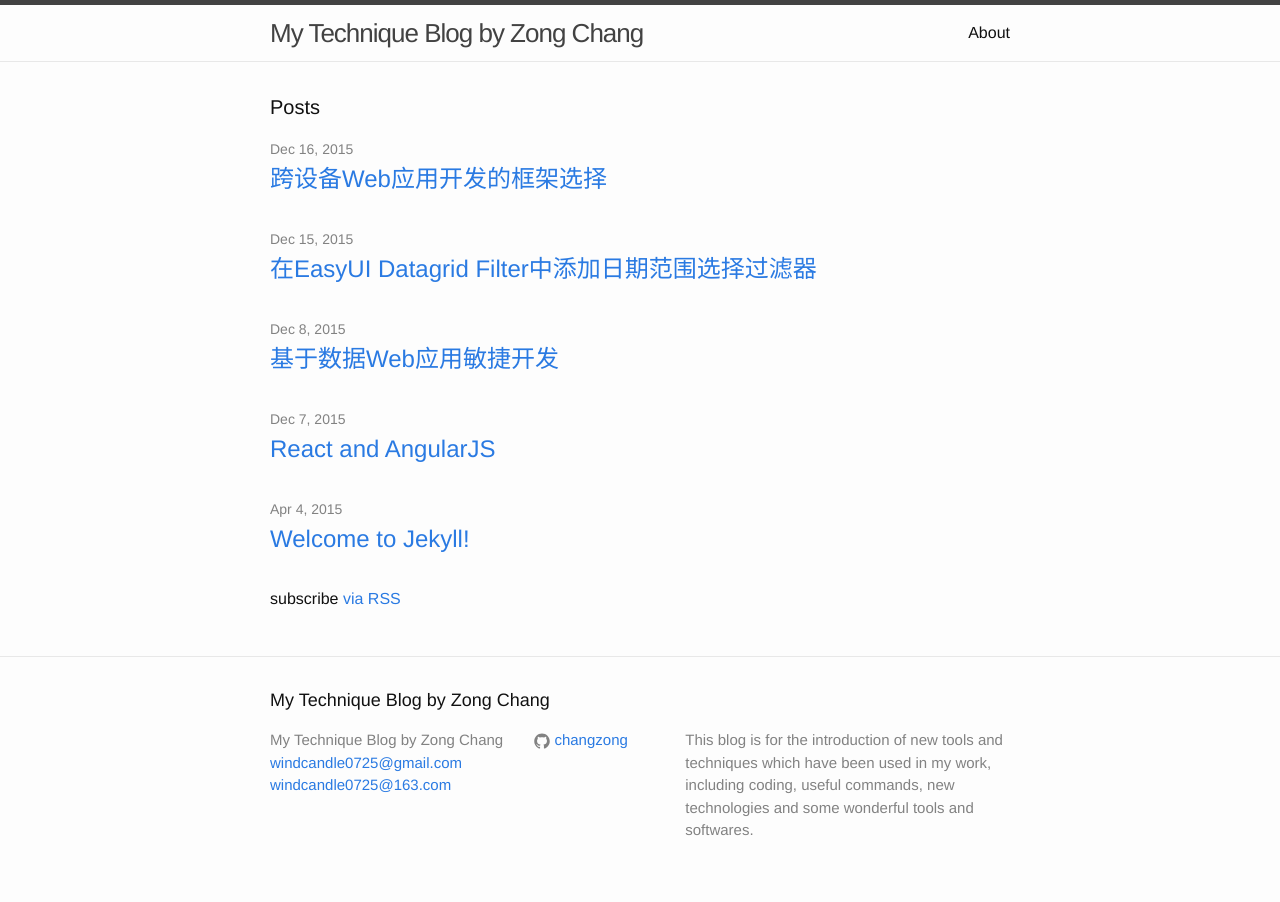
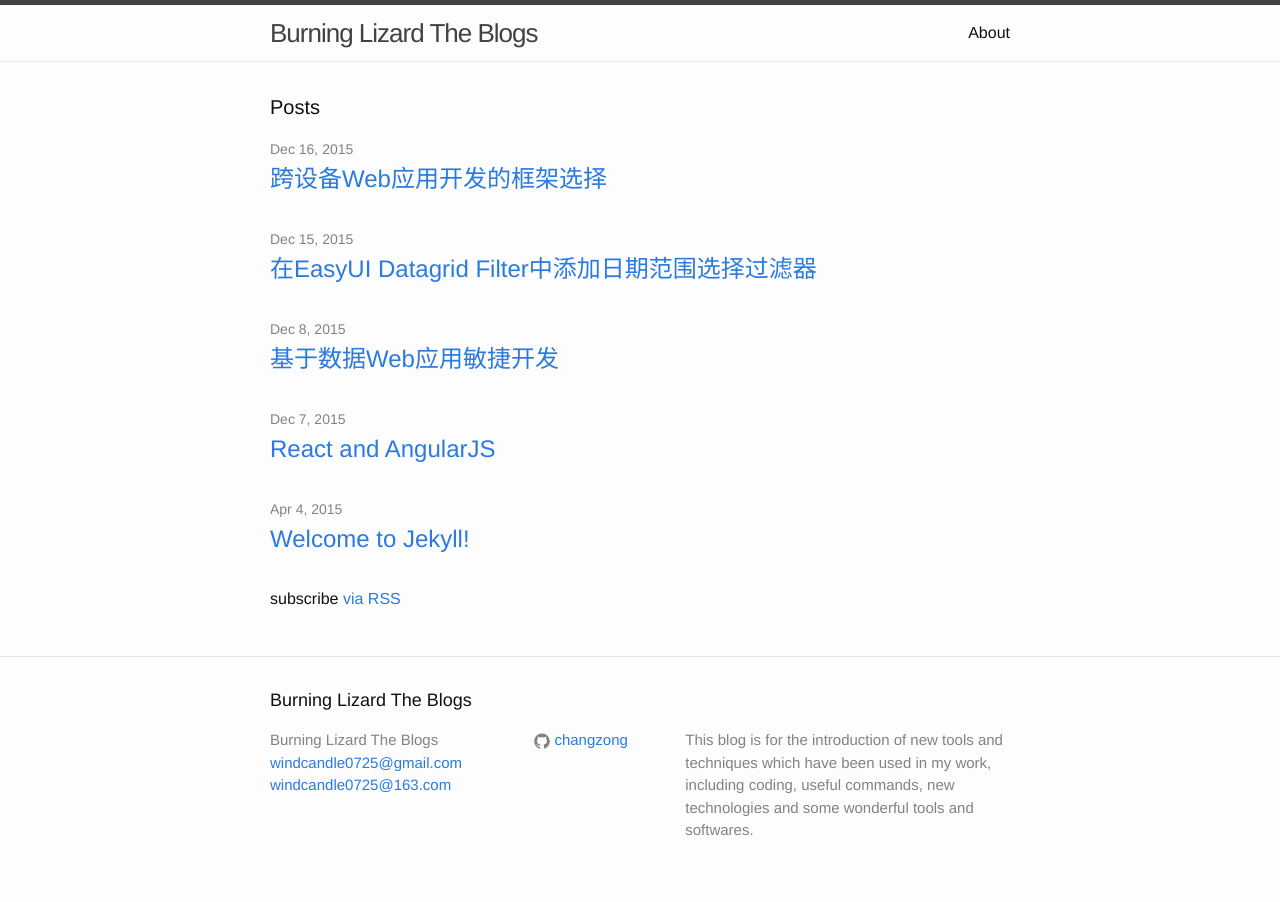
Before and after one commit to changzong/blog, a Jekyll site: the page built from index.html, in a window 1280 px wide. Built offline with Jekyll 4.4.1, drawn with Linux system fonts in a browser that asks for light colours.

Commit message:
Modified title

```diff
--- a/_config.yml
+++ b/_config.yml
@@ -1,5 +1,5 @@
 # Site settings
-title: My Technique Blog by Zong Chang
+title: Burning Lizard The Blogs
 email: windcandle0725@gmail.com windcandle0725@163.com
 description: > # this means to ignore newlines until "baseurl:"
   This blog is for the introduction of new tools and techniques which have been
```
